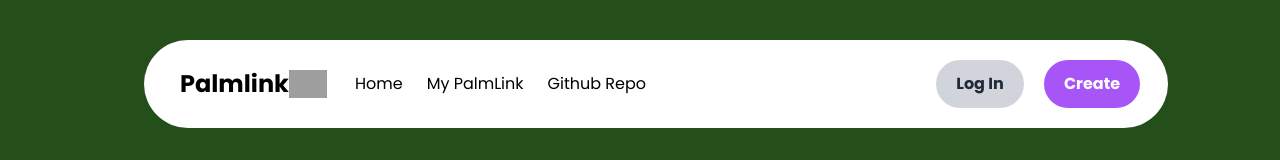
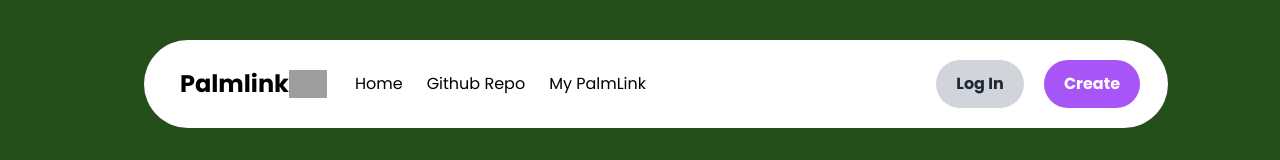
Before and after one commit to kumail-ahmad/myLink, a Next.js app: page / in a window 1280 px wide. Shown: the top 160 px of the page. Built offline with nearby package versions, Linux system fonts and the light colour scheme; grey boxes are pictures that could not be loaded.

Commit message:
changed links

```diff
--- a/app/components/Navbar.js
+++ b/app/components/Navbar.js
@@ -31,15 +31,14 @@ const Navbar = () => {
                 <Link href="/">
                   <li className="hover:bg-gray-300 p-2 rounded"> Home</li>
                 </Link>
+                <Link href="https://github.com/kumail-ahmad/Palm-Link">
+                  <li className="hover:bg-gray-300 p-2 rounded">Github Repo</li>
+                </Link>{" "}
                 <Link href="/myLink">
                   <li className="hover:bg-gray-300 p-2 rounded">
                     {" "}
                     My PalmLink
                   </li>
-                </Link>
-
-                <Link href="https://github.com/kumail-ahmad/Palm-Link">
-                  <li className="hover:bg-gray-300 p-2 rounded">Github Repo</li>
                 </Link>
               </ul>
             </div>
```
